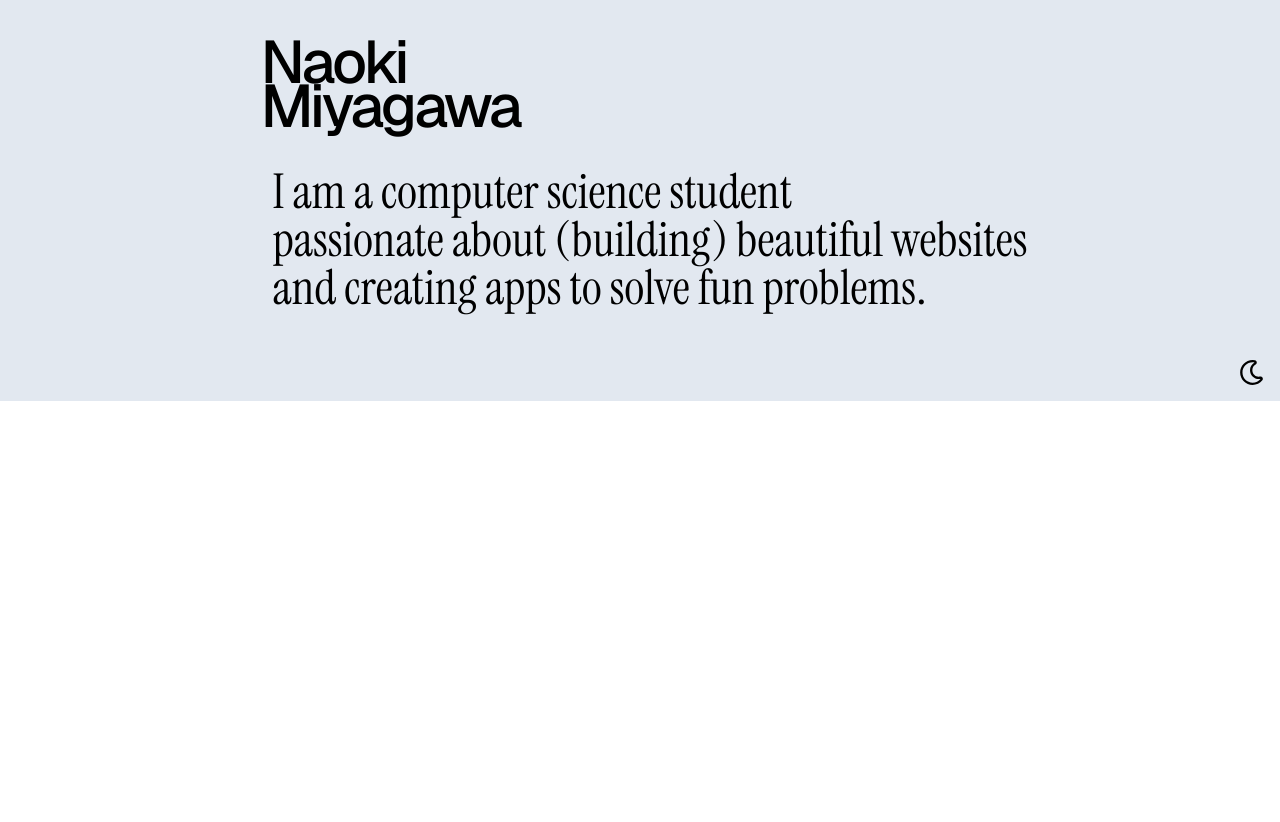
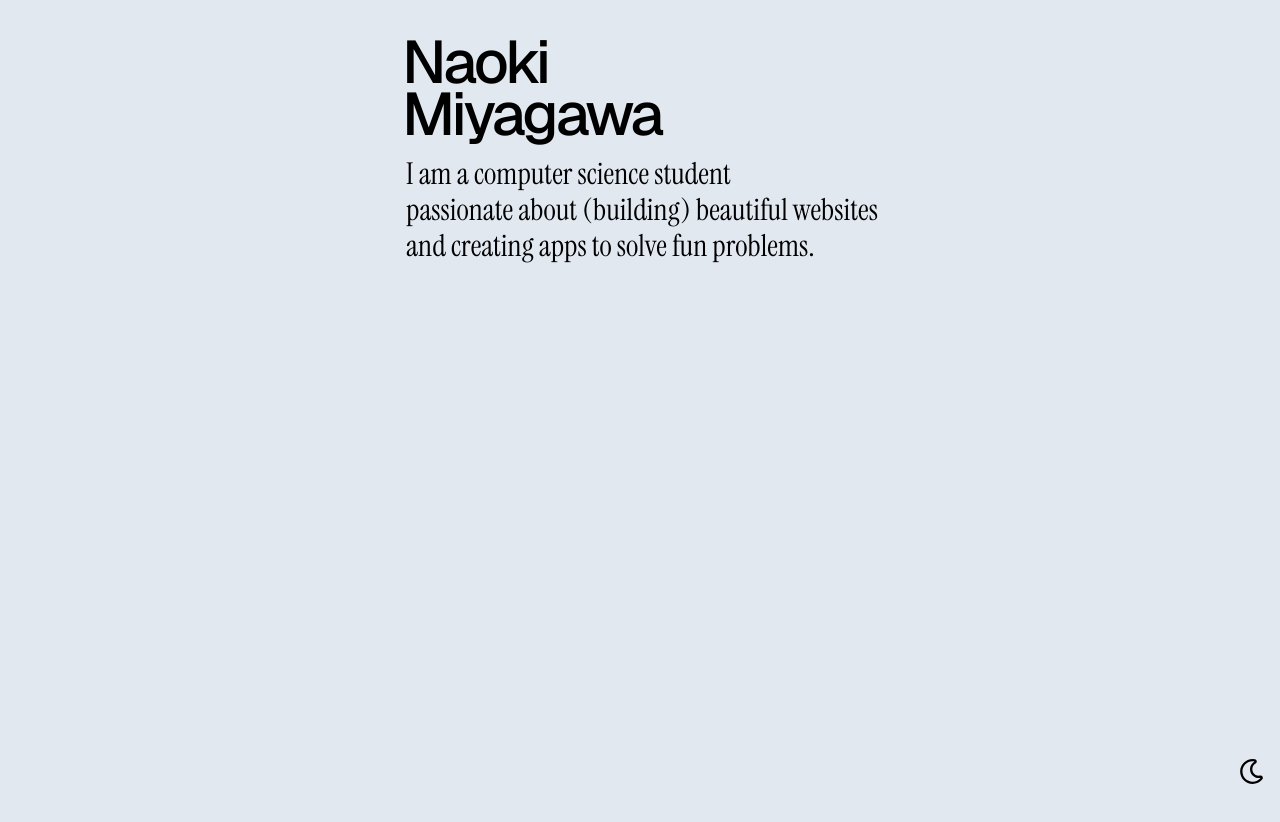
Before and after one commit to NaokiTM/portfolio-site, a Next.js app: page / in a window 1280 px wide. Shown: the top 822 px of the page. Before the commit the page ends 800 px from the top, so only its background shows below. Built offline with nearby package versions, Linux system fonts and the light colour scheme.

Commit message:
layout (and theme wrapper) now covers whole viewport. Also formatted text size a bit

```diff
--- a/src/app/components/Hero.tsx
+++ b/src/app/components/Hero.tsx
@@ -8,11 +8,11 @@ export default function Hero() {
         <div className='flex flex-row'>
             <div className='flex flex-col'>
                 <div >
-                    <div className='mb-8 pl-2 font-medium tracking-tighter leading-none text-6xl'>
-                        <div className='-mb-4'>Naoki</div>
+                    <div className='mb-3 font-medium tracking-tighter leading-none text-6xl'>
+                        <div className='-mb-2'>Naoki</div>
                         <div>Miyagawa</div>
                     </div>
-                    <div className={`${instrumentserif.className} pl-5 text-5xl`}>
+                    <div className={`${instrumentserif.className} pl-1 text-3xl`}>
                         <div>I am a computer science student </div>
                         <div>passionate about (building) beautiful websites</div>
                         <div>and creating apps to solve fun problems.</div>
--- a/src/app/page.tsx
+++ b/src/app/page.tsx
@@ -2,7 +2,7 @@ import Hero from "./components/Hero";
 
 export default function Home() {
   return (
-    <div>
+    <div className="h-[100vh]">
       <Hero />
     </div>
   );
```
